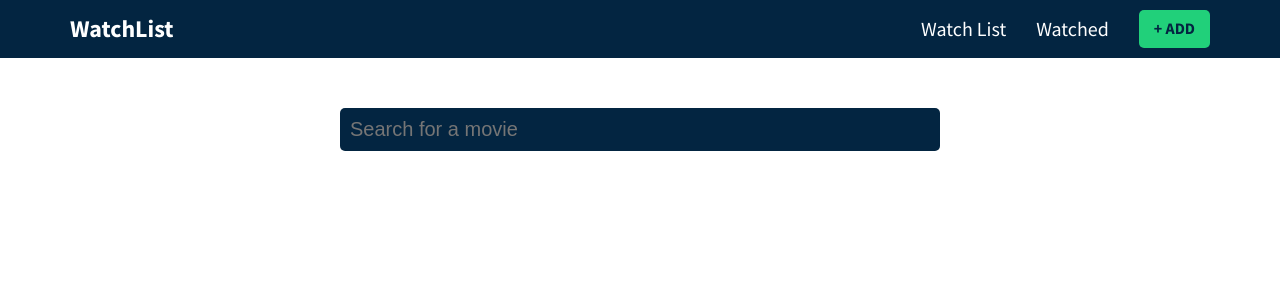
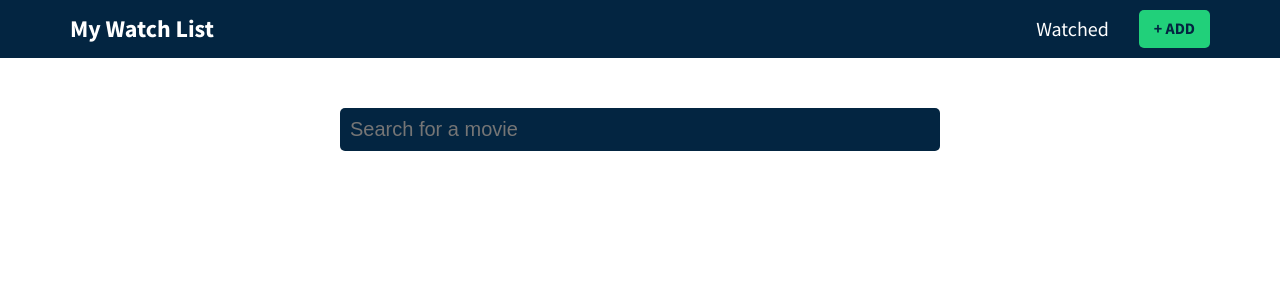
Before and after one commit to JavierCantoH/react-movieWatchlist, a React (Create React App) app: page /add in a window 1280 px wide. Shown: the top 300 px of the page. Built offline with nearby package versions, Linux system fonts and the light colour scheme.

Commit message:
Buttons exceptions

```diff
--- a/src/components/Header.js
+++ b/src/components/Header.js
@@ -7,12 +7,9 @@ export const Header = () => {
             <div className="container">
                 <div className="inner-content">
                     <div className="brand">
-                        <Link to="/">WatchList</Link>
+                        <Link to="/">My Watch List</Link>
                     </div>
                     <ul className="nav-links">
-                        <li>
-                            <Link to="/">Watch List</Link>
-                        </li>
                         <li>
                             <Link to="/watched">Watched</Link>
                         </li>
--- a/src/components/ResultCard.js
+++ b/src/components/ResultCard.js
@@ -5,13 +5,21 @@ import { GlobalContext } from "../context/GlobalState";
 export const ResultCard = ({movie}) => {
     const {
         addMovieToWatchlist,
+        addMovieToWatched,
         watchlist,
+        watched,
     } = useContext(GlobalContext);
 
-    // check if the movie is in the watchlist
+    // check if the movie is in the watchlist and disable buttons
     let storedMovie = watchlist.find((o) => o.id === movie.id);
+    // check if the movie is in the watched list and disable buttons
+    let storedMovieWatched = watched.find((o) => o.id === movie.id);
+
+    const watchedDisabled = storedMovieWatched ? true : false;
 
     const watchlistDisabled = storedMovie
+        ? true
+        : storedMovieWatched
         ? true
         : false;
 
@@ -44,6 +52,8 @@ export const ResultCard = ({movie}) => {
                     </button>
                     <button
                         className="btn"
+                        disabled={watchedDisabled}
+                        onClick={() => addMovieToWatched(movie)}
                     >
                         Add to Watched
                     </button>
```
